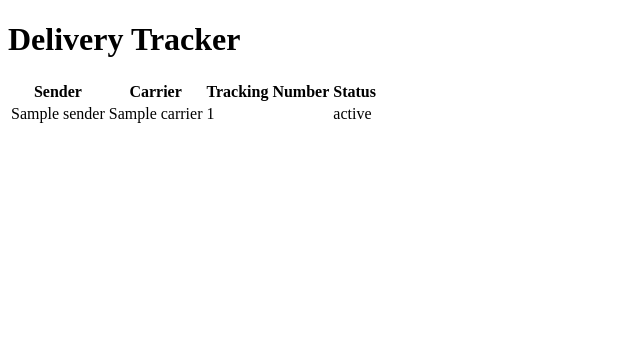
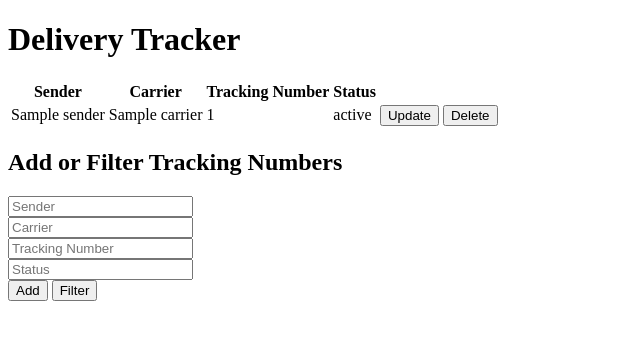
Before and after one commit to ohch00/PackageDeliveryTracker, a Flask app: template templates/main.html in a window 1280 px wide. Shown: the top 340 px of the page, without its empty margins (0-640 px from the left). Run offline with Flask 2, Linux system fonts and the light colour scheme; the template is opened without the code that fills it: most values are stand-ins (such as "Sample title", 1, 10 or a date in 2020).

Commit message:
added update and delete buttons added form to add and filter tracking numbers

```diff
--- a/app.py
+++ b/app.py
@@ -1,17 +1,34 @@
-from flask import Flask, request, render_template
+from flask import Flask, request, render_template, redirect
 from tracking_list import tracking_list
 import os
 
 app = Flask(__name__)
+
 
 @app.route('/')
 def root():
     return render_template("main.html", tracking_list=tracking_list)
 
 
-@app.route('/add')
+# page to add new tracking numbers to sheet
+@app.route('/add', methods=['POST'])
 def add():
-    return 0
+    sender = request.form['sender'] or None
+    carrier = request.form['carrier'] or None
+    tracking_number = request.form['tracking_number'] or None
+    status = request.form['status'] or None
+
+    try:
+        return redirect('/')
+
+    except:
+        return "There was an issue adding the new tracking number. Please make sure the fields are not empty."
+
+# search/filter tracking numbers
+
+# delete tracking numbers
+
+# update tracking numbers
 
 
 if __name__ == "__main__":
--- a/templates/main.html
+++ b/templates/main.html
@@ -6,6 +6,7 @@
 </head>
 <body>
     <h1>Delivery Tracker</h1>
+    <div>
     <table>
         <thead>
         <tr>
@@ -22,9 +23,37 @@
             <td>{{i['carrier']}}</td>
             <td>{{i['tracking_number']}}</td>
             <td>{{i['status']}}</td>
+            <td>
+                <a href="/update/"><button type="button">Update</button></a>
+                <a href="/delete/"><button type="button">Delete</button></a>
+            </td>
         </tr>
         {% endfor %}
         </tbody>
     </table>
+    </div>
+    <div>
+        <h2>Add or Filter Tracking Numbers</h2>
+        <form action="/add" method="POST">
+            <div class="row">
+                <div class="col">
+                    <input type="text" name="sender" id="sender" placeholder="Sender">
+                </div>
+                <div class="col">
+                    <input type="text" name="carrier" id="carrier" placeholder="Carrier">
+                </div>
+                <div class="col">
+                    <input type="text" name="tracking_number" id="tracking_number" placeholder="Tracking Number">
+                </div>
+                <div class="col">
+                    <input type="text" name="status" id="status" placeholder="Status">
+                </div>
+            </div>
+            <div>
+                <input type="submit" formaction="add" value="Add">
+                <input type="submit" formaction="filter" value="Filter">
+            </div>
+        </form>
+    </div>
 </body>
 </html>
```
